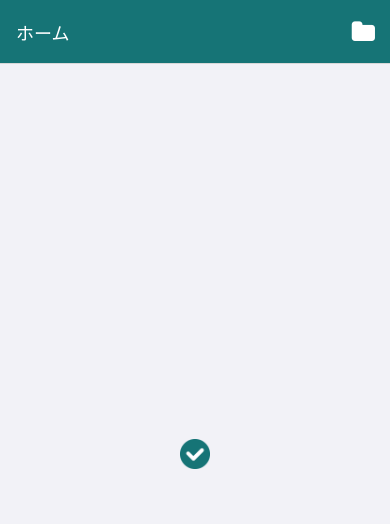
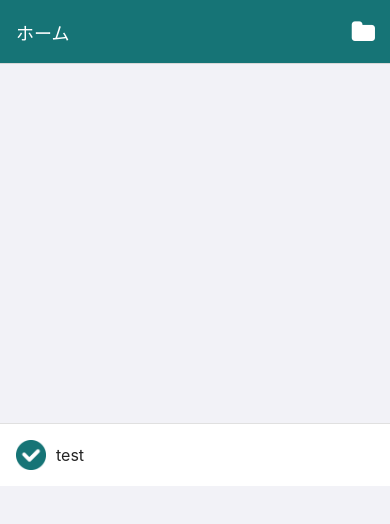
Before and after one commit to kohta9521/TodoApp-React-Native, a React Native app: screen /Home in a window 390 px wide. Shown: the top 524 px of the page. Built offline with nearby package versions, Linux system fonts and the light colour scheme.

Commit message:
add todolist components

```diff
--- a/package.json
+++ b/package.json
@@ -15,6 +15,7 @@
     "expo-status-bar": "~1.6.0",
     "react": "18.2.0",
     "react-native": "0.72.6",
+    "react-native-elements": "^3.4.3",
     "react-native-gesture-handler": "~2.12.0",
     "react-native-safe-area-context": "4.6.3",
     "react-native-screens": "~3.22.0",
--- /dev/null
+++ b/src/components/TodoListItem.js
@@ -0,0 +1,35 @@
+import { StyleSheet, TouchableOpacity } from 'react-native';
+import { ListItem } from 'react-native-elements';
+
+// components import
+import Checkmark from './Checkmark';
+
+const styles = StyleSheet.create({
+  listItem: {
+    flexDirection: 'row',
+    justifyContent: 'flex-start',
+    alignItems: 'center',
+  },
+  listItemTitle: {
+    flex: 1,
+    marginLeft: 10,
+  },
+});
+
+/**
+ * Todoリストアイテムコンポーネント
+ *
+ * @export
+ * @param {string} todoTitle タスク名
+ * @return {TodoListItem}
+ */
+export default function TodoListItem({ todoTitle }) {
+  return (
+    <ListItem topDivider style={{ width: '100%' }}>
+      <ListItem.Content style={styles.listItem}>
+        <Checkmark complete={true} onPress={() => {}}></Checkmark>
+        <ListItem.Title style={styles.listItemTitle}>{`${todoTitle}`}</ListItem.Title>
+      </ListItem.Content>
+    </ListItem>
+  );
+}
--- a/src/screens/HomeScreen.js
+++ b/src/screens/HomeScreen.js
@@ -7,6 +7,7 @@ import Icon from 'react-native-vector-icons/FontAwesome';
 
 // components import
 import Checkmark from '../components/Checkmark';
+import TodoListItem from '../components/TodoListItem';
 
 export default function HomeScreen({ navigation }) {
   useLayoutEffect(() => {
@@ -23,7 +24,7 @@ export default function HomeScreen({ navigation }) {
 
   return (
     <View style={styles.container}>
-      <Checkmark complete={true} onPress={(complete) => console.log(complete)}></Checkmark>
+      <TodoListItem todoTitle={'test'}></TodoListItem>
       <StatusBar style="light" />
     </View>
   );
```
Also changed, not shown: 1 other file (tests, documents, lock files or other folders).
